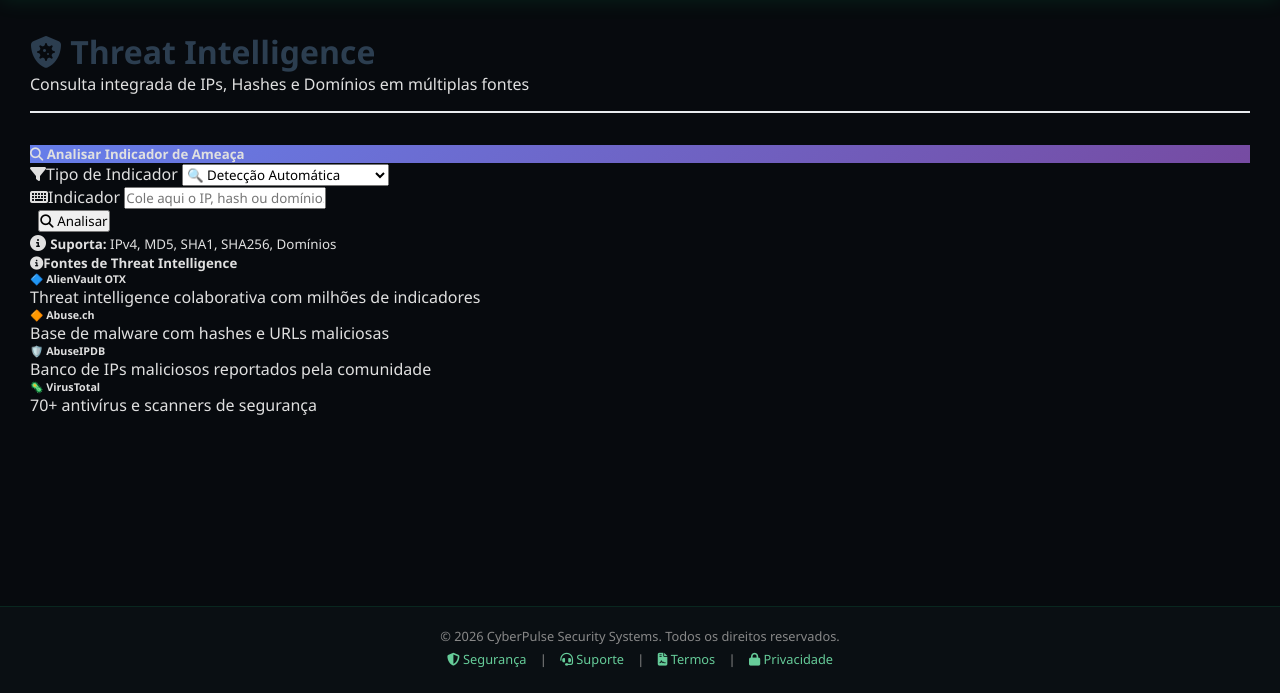
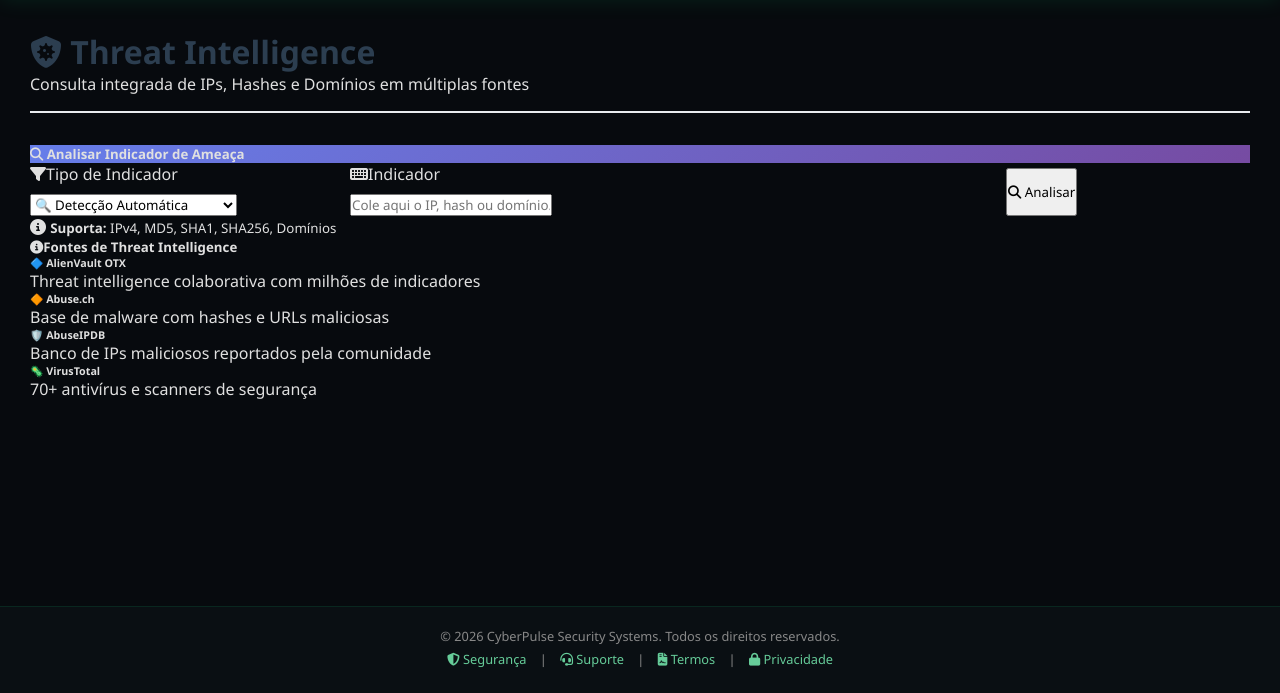
Before and after one commit to vitorfbernardo/cyberpulse, a Django app: page /threat-intel/ in a window 1280 px wide; the page is wider, and only the part inside the window is pictured. Shown: the part 107-800 px from the top of that part. Run offline with Django 5.2, Linux system fonts and the light colour scheme; the visitor is signed in with stand-in values (Sample User, id 1); data that the repository does not hold is empty.

Commit message:
Layout horizontal forçado com Flexbox - campos lado a lado

```diff
--- a/templates/threat_intel.html
+++ b/templates/threat_intel.html
@@ -17,7 +17,7 @@
         </div>
     </div>
 
-    <!-- Formulário de Busca - INTERFACE HORIZONTAL -->
+    <!-- Formulário de Busca - LAYOUT HORIZONTAL FORÇADO -->
     <div class="row mb-4">
         <div class="col-12">
             <div class="card shadow-lg border-0">
@@ -31,10 +31,10 @@
                     <form method="post" id="threatIntelForm">
                         {% csrf_token %}
 
-                        <div class="row g-3 align-items-end">
+                        <div style="display: flex; gap: 15px; align-items: flex-end; flex-wrap: nowrap;">
                             <!-- Tipo de Indicador -->
-                            <div class="col-3">
-                                <label for="query_type" class="form-label fw-bold">
+                            <div style="flex: 0 0 25%; min-width: 200px;">
+                                <label for="query_type" class="form-label fw-bold" style="display: block; margin-bottom: 8px;">
                                     <i class="fas fa-filter me-1"></i>Tipo de Indicador
                                 </label>
                                 <select class="form-select form-select-lg" id="query_type" name="query_type">
@@ -46,8 +46,8 @@
                             </div>
 
                             <!-- Campo de Input -->
-                            <div class="col-6">
-                                <label for="query" class="form-label fw-bold">
+                            <div style="flex: 1 1 auto; min-width: 300px;">
+                                <label for="query" class="form-label fw-bold" style="display: block; margin-bottom: 8px;">
                                     <i class="fas fa-keyboard me-1"></i>Indicador
                                 </label>
                                 <input
@@ -62,9 +62,8 @@
                             </div>
 
                             <!-- Botão de Análise -->
-                            <div class="col-3">
-                                <label class="form-label fw-bold">&nbsp;</label>
-                                <button type="submit" class="btn btn-primary btn-lg w-100">
+                            <div style="flex: 0 0 20%; min-width: 150px;">
+                                <button type="submit" class="btn btn-primary btn-lg w-100" style="height: 48px;">
                                     <i class="fas fa-search me-2"></i>
                                     Analisar
                                 </button>
```
